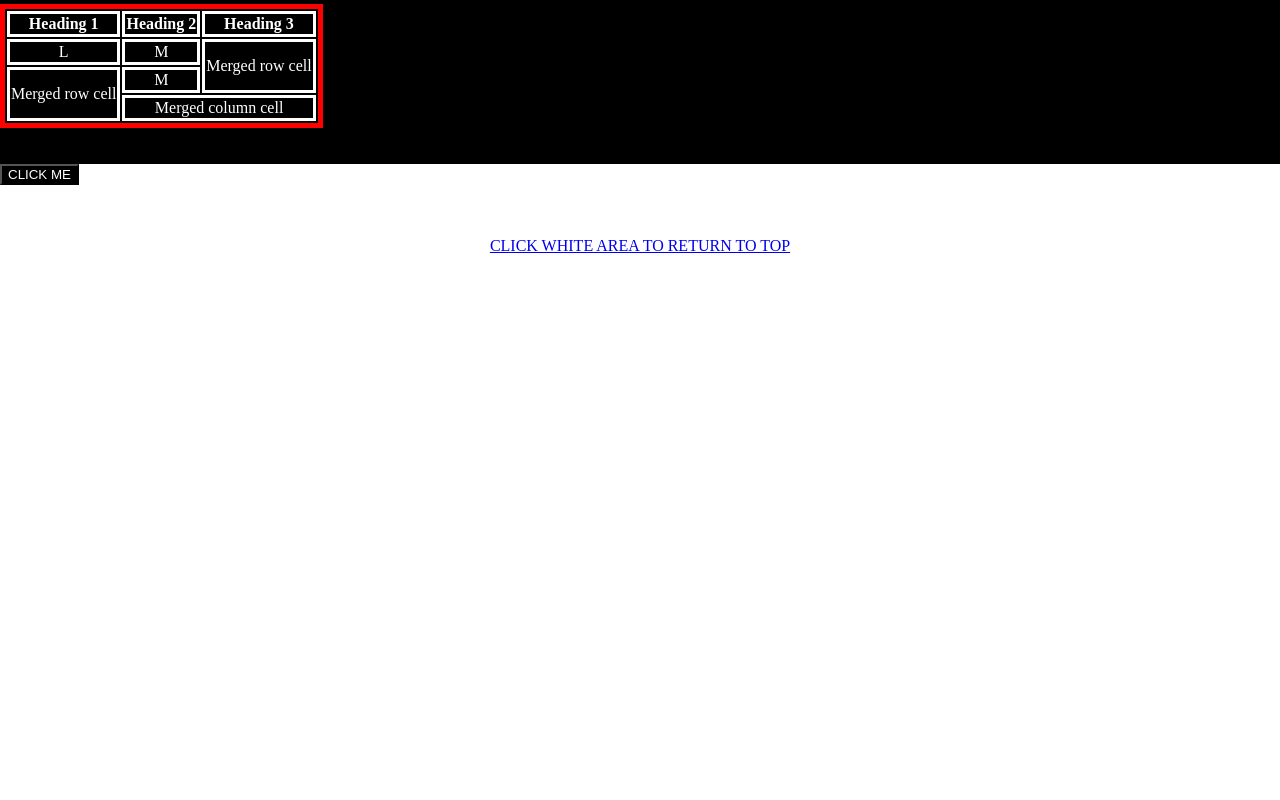
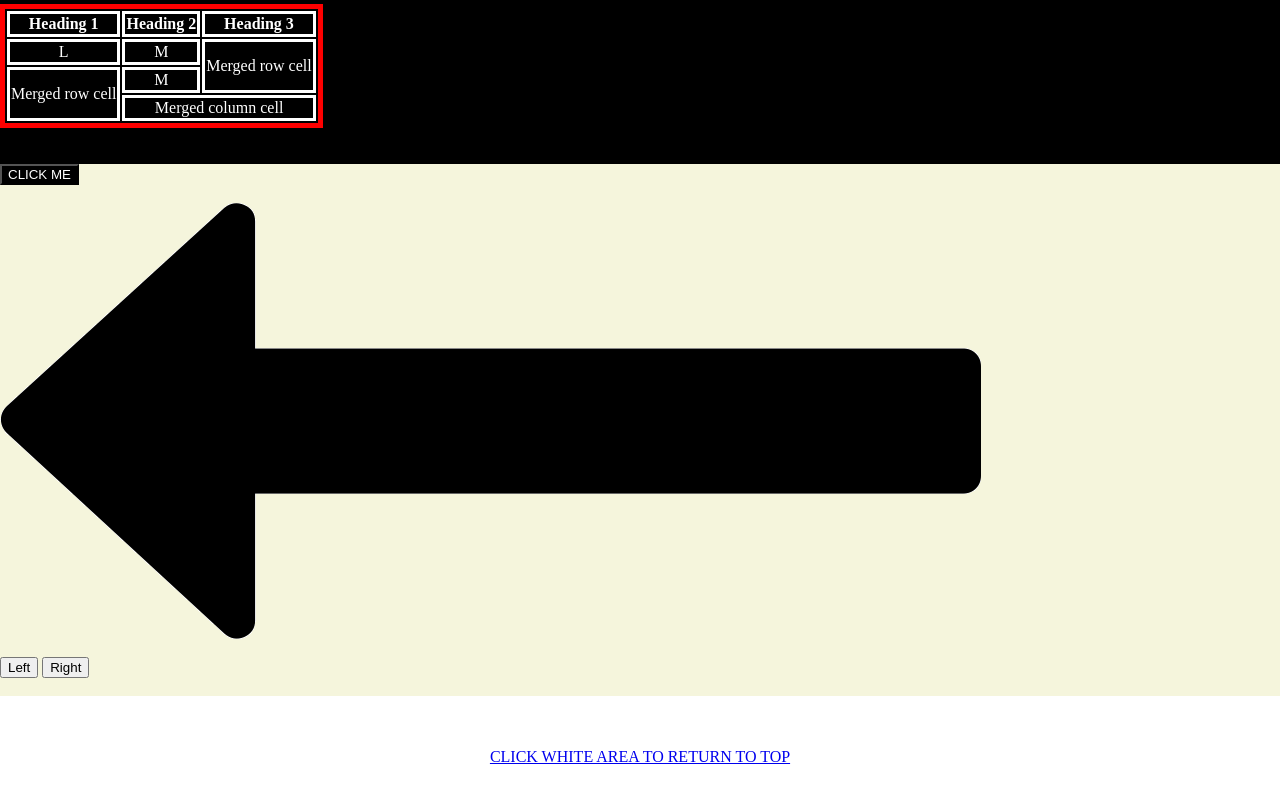
Before and after one commit to Ojus132/ojus132.github.io, a plain HTML site: page index.html in a window 1280 px wide. Shown: the part 1892-2692 px from the top of the page. Before the commit the page ends 2199 px from the top, so only its background shows below. Drawn offline with Linux system fonts and the light colour scheme.

Commit message:
Update index.html

```diff
--- a/index.html
+++ b/index.html
@@ -95,7 +95,7 @@
         Same vid in diiff format(mp3)
         <br><br>
         <video controls>
-            <source src="https://www.ojus132.github.io/myytvid.mp4" type="video/mp4">
+            <source src="https://ojus132.github.io/myytvid.mp4" type="video/mp4">
             Video not available
         </video>
         <br><br>
@@ -116,10 +116,17 @@
         <br><br>
         </div>
 
+        <div style="background-color: beige;color:white">
         <button onclick="alert('Dont click every button you see you may end up in some worse place if it werent me')" style="color:white;background-color:black">
             CLICK ME
-            </button>
-
+        </button>
+        <br><br>
+        <img src="https://ojus132.github.io/arrowLeft.png" id="ärrow" align="center">
+        <br><br>
+        <button align="center" onclick="ärrow.src='https://ojus132.github.io/arrowLeft.png'">Left</button>
+        <button align="center" onclick="ärrow.src='https://ojus132.github.io/arrowRight.png'">Right</button>
+        <br><br>
+        </div>
         </main>
 
         <a href="#top">
```
